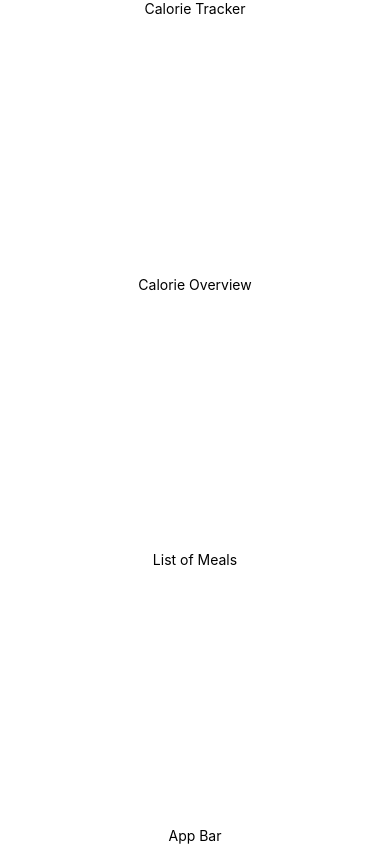
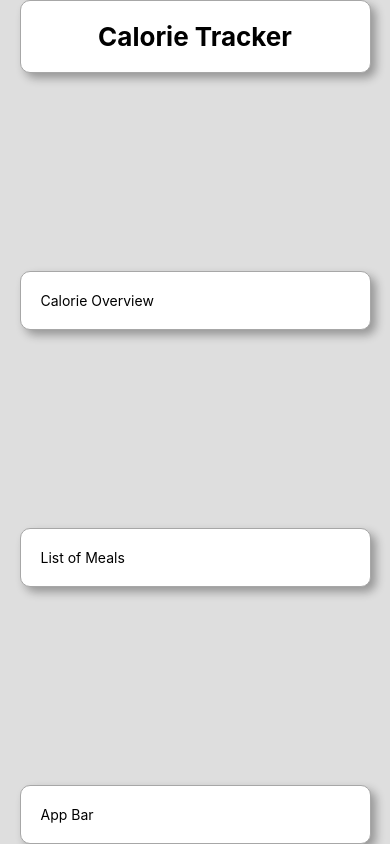
Before and after one commit to toshokarpachev/calorie-tracker-app, a React Native app: screen / in a window 390 px wide. Built offline with nearby package versions, Linux system fonts and the light colour scheme.

Commit message:
Add-section-styles

```diff
--- a/App.js
+++ b/App.js
@@ -7,23 +7,23 @@ export default function App() {
     <SafeAreaProvider>
       <SafeAreaView style={styles.container}>
         {/* Header*/}
-      <View>
-        <Text>Calorie Tracker</Text>
+        <View style={[styles.section, styles.header]}>
+          <Text style={styles.heading}>Calorie Tracker</Text>
 
         </View>
 
         {/* Overview*/}
-      <View>
+        <View style={styles.section}>
           <Text>Calorie Overview</Text>
 
         </View>
         {/* Meal Section */}
-      <View>
+        <View style={styles.section}>
           <Text>List of Meals</Text>
 
         </View>
         {/* App Bar */}
-      <View>
+        <View style={styles.section}>
           <Text>App Bar</Text>
 
         </View>
@@ -35,11 +35,39 @@ export default function App() {
   );
 }
 
+const colors = {
+  white: '#fff',
+  background:  '#dedede',
+}
+
 const styles = StyleSheet.create({
   container: {
     flex: 1,
-    backgroundColor: '#fff',
+    backgroundColor: colors.background,
     alignItems: 'center',
     justifyContent: 'space-between',
   },
+
+  section: {
+     boxShadow: [{offsetX:5, offsetY:5, blurRadius:10, color:'#0005'}],
+
+    backgroundColor: colors.white,
+    borderColor: '#a7a7a7',
+    borderStyle: 'solid',
+    borderRadius:10,
+    borderWidth: 1,
+    width:'90%',
+    padding: 20,
+
+  },
+
+  header: {
+
+
+  },
+  heading: {
+    textAlign:'center',
+    fontSize:26,
+    fontWeight:'bold',
+  }
 });
```
Lines whose indentation alone changed are shown as unchanged.
